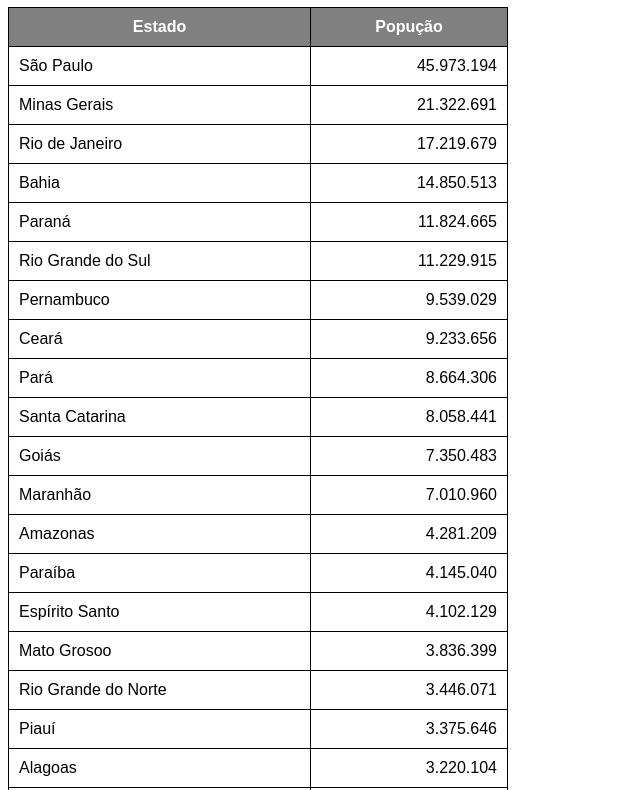
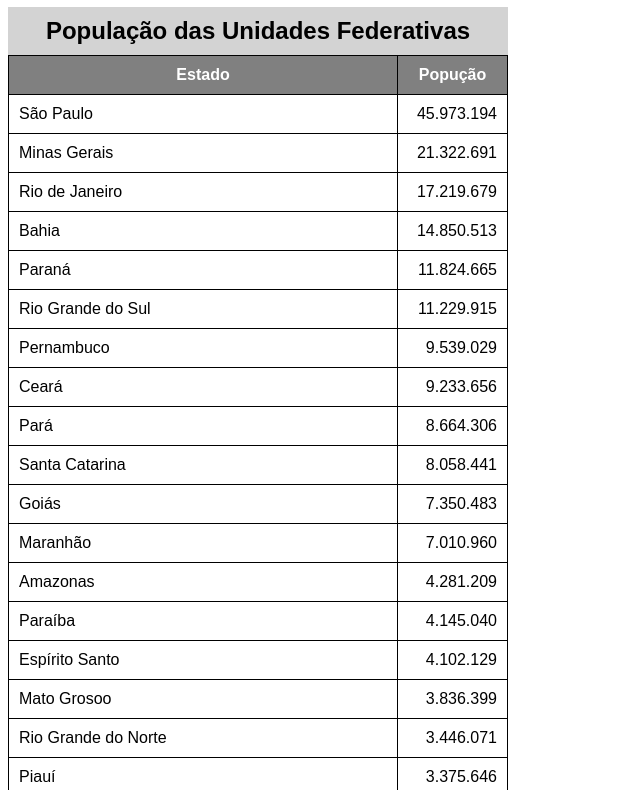
Before and after one commit to iamandaleao/tables, a plain HTML site: page 3 - table.html in a window 1280 px wide. Shown: the part 73-863 px from the top of the page, without its empty margins (0-640 px from the left). Drawn offline with Linux system fonts and the light colour scheme.

Commit message:
feat: add caption and scope to table headers

```diff
--- a/3 - table.html
+++ b/3 - table.html
@@ -19,6 +19,13 @@
       padding: 10px;
     }
 
+    caption {
+      font-size: 1.5em;
+      font-weight: bold;
+      padding: 10px;
+      background-color: lightgray;
+    }
+
     thead, tfoot {
       background-color: gray;
       color: white;
@@ -35,6 +42,7 @@
   <!--
   ANATOMIA PARA TABELAS GRANDES
   TABLEA
+    CAPTION
     THEAD
       TR, TD, TH
     TBODY
@@ -43,15 +51,16 @@
       TR, TD, TH
     -->
       <table>
+        <CAPtion>População das Unidades Federativas</CAPtion>
         <thead>
           <tr>
-            <th>Estado</th>
-            <th>Popução</th>
+            <th scope="col">Estado</th>
+            <th scope="col" style="width: 50px;">Popução</th>
           </tr>
         </thead>
         <tfoot>
           <tr>
-            <th>Total de Habitantes</th>
+            <th scope="row">Total de Habitantes</th>
             <td><strong>212.583.750</strong>
           </tr>
         </tfoot>
```
